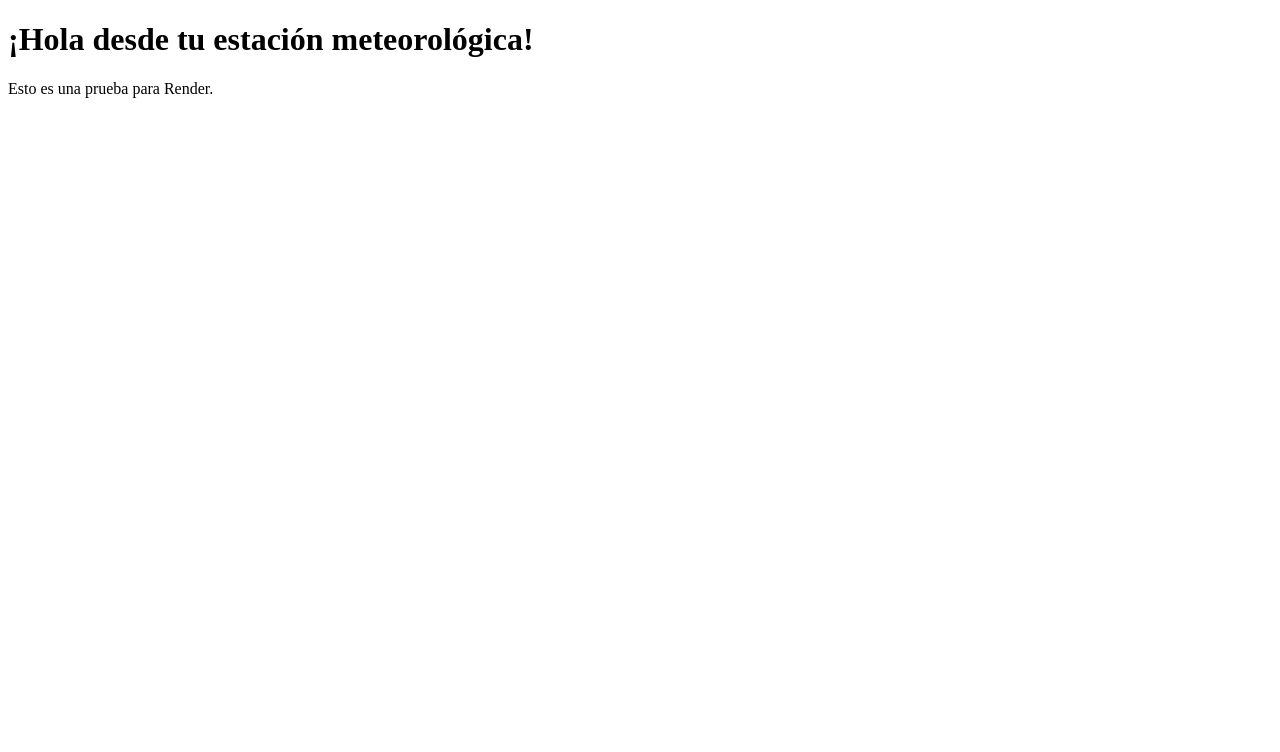
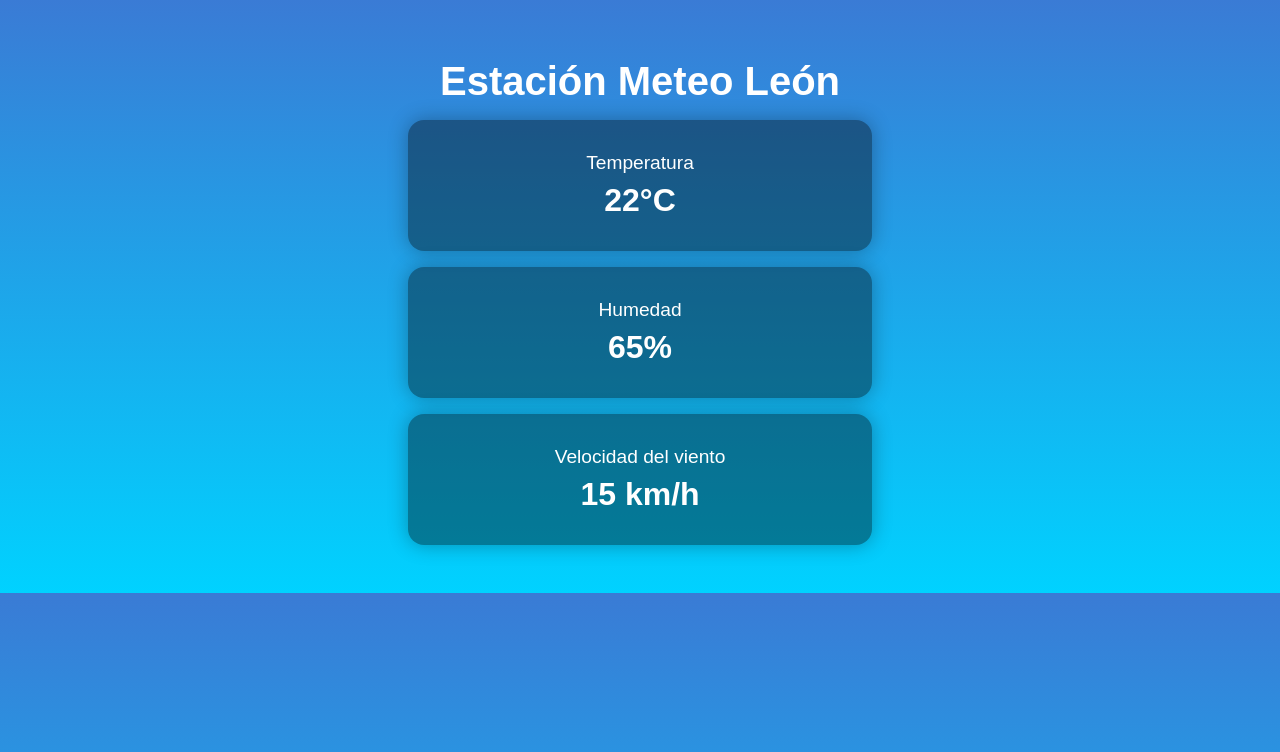
Before and after one commit to ortigosa1971/estacion-meteo, a website: page index.html in a window 1280 px wide. Drawn offline with Linux system fonts and the light colour scheme.

Commit message:
Update index.html

```diff
--- a/index.html
+++ b/index.html
@@ -1,11 +1,64 @@
 <!DOCTYPE html>
-<html>
+<html lang="es">
 <head>
-  <meta charset="UTF-8">
-  <title>Estación Meteo</title>
+  <meta charset="UTF-8" />
+  <meta name="viewport" content="width=device-width, initial-scale=1.0" />
+  <title>Estación Meteo León</title>
+  <style>
+    body {
+      margin: 0;
+      font-family: Arial, sans-serif;
+      text-align: center;
+      color: white;
+      background: linear-gradient(to bottom, #3a7bd5, #00d2ff);
+      transition: background 0.5s ease;
+    }
+    .container {
+      padding: 2rem;
+    }
+    h1 {
+      font-size: 2.5rem;
+      margin-bottom: 1rem;
+    }
+    .card {
+      background: rgba(0, 0, 0, 0.4);
+      border-radius: 1rem;
+      padding: 2rem;
+      margin: 1rem auto;
+      max-width: 400px;
+      box-shadow: 0 0 20px rgba(0, 0, 0, 0.3);
+    }
+    .label {
+      font-size: 1.2rem;
+      margin-bottom: 0.5rem;
+    }
+    .value {
+      font-size: 2rem;
+      font-weight: bold;
+    }
+
+    @media (prefers-color-scheme: dark) {
+      body {
+        background: linear-gradient(to bottom, #1e3c72, #2a5298);
+      }
+    }
+  </style>
 </head>
 <body>
-  <h1>¡Hola desde tu estación meteorológica!</h1>
-  <p>Esto es una prueba para Render.</p>
+  <div class="container">
+    <h1>Estación Meteo León</h1>
+    <div class="card">
+      <div class="label">Temperatura</div>
+      <div class="value">22°C</div>
+    </div>
+    <div class="card">
+      <div class="label">Humedad</div>
+      <div class="value">65%</div>
+    </div>
+    <div class="card">
+      <div class="label">Velocidad del viento</div>
+      <div class="value">15 km/h</div>
+    </div>
+  </div>
 </body>
 </html>
```
